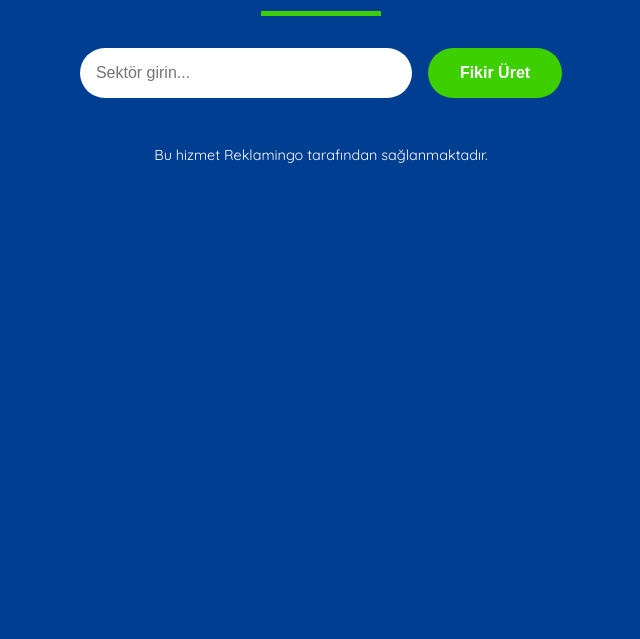
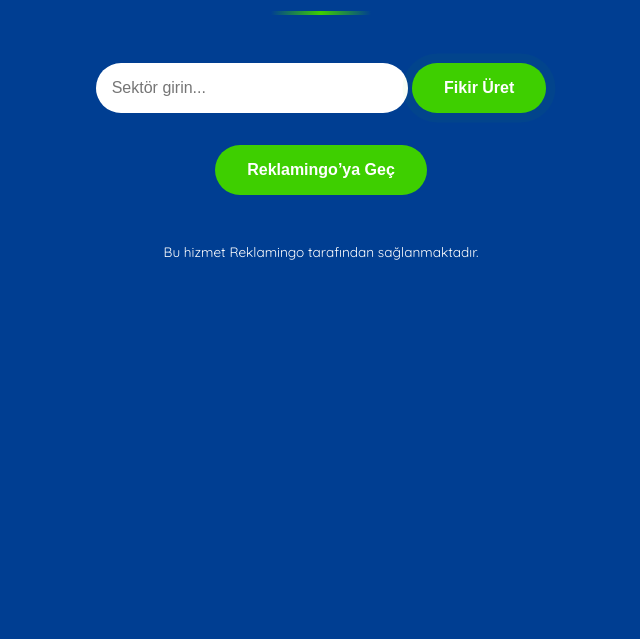
Before and after one commit to reklamingo/reklamingo-ai-assistant, a website: page public/index.html in a window 1280 px wide. Shown: the part 161-800 px from the top of the page, without its empty margins (319-959 px from the left). Drawn offline with Linux system fonts and the light colour scheme.

Commit message:
Add files via upload

```diff
--- a/public/index.html
+++ b/public/index.html
@@ -2,31 +2,31 @@
 <html lang="tr">
 <head>
   <meta charset="UTF-8" />
+  <title>Fikir Asistanı</title>
   <meta name="viewport" content="width=device-width, initial-scale=1.0" />
-    <title>Fikir Asistanı</title>
+  <link rel="stylesheet" href="style.css" />
   <link href="https://fonts.googleapis.com/css2?family=Quicksand&display=swap" rel="stylesheet" />
-    <link rel="stylesheet" href="style.css" />
 </head>
 <body>
   <div class="container">
-        <img src="logo-white.png" alt="Reklamingo Logo" class="logo" />
-        <h1 class="title">Fikir Asistanı</h1>
-        <div class="title-glow"></div>
+    <img src="logo.png" class="logo" alt="Logo" />
+    <h1>Fikir Asistanı</h1>
+    <div class="glow-line"></div>
     <form id="ideaForm">
-            <input type="text" id="sectorInput" placeholder="Sektör girin..." />
-            <button type="submit" id="generateBtn">Fikir Üret</button>
+      <input type="text" placeholder="Sektör girin..." />
+      <button id="submitBtn">Fikir Üret</button>
     </form>
-        <div id="loadingBar" class="loading-bar hidden"></div>
-        <div id="results" class="results hidden">
-            <div class="card">
+    <div class="loader" id="loader"></div>
+    <div class="results hidden" id="results">
       <h2>Kampanya Fikirleri</h2>
-                <ul id="ideasList"></ul>
+      <ul>
+        <li><strong>Örnek Başlık</strong><br>Açıklama metni burada yer alır.</li>
+      </ul>
     </div>
+    <a href="https://reklamingo.com.tr" target="_blank">
+      <button class="cta">Reklamingo’ya Geç</button>
+    </a>
+    <footer>Bu hizmet Reklamingo tarafından sağlanmaktadır.</footer>
   </div>
-        <footer>
-            <p>Bu hizmet Reklamingo tarafından sağlanmaktadır.</p>
-        </footer>
-    </div>
-    <script src="script.js"></script>
 </body>
 </html>
--- a/public/style.css
+++ b/public/style.css
@@ -1,100 +1,88 @@
+
 body {
   margin: 0;
-    padding: 0;
+  font-family: 'Quicksand', sans-serif;
   background-color: #003e92;
-    font-family: 'Quicksand', sans-serif;
   color: white;
+  text-align: center;
 }
 .container {
-    text-align: center;
   padding: 2rem;
 }
 .logo {
   width: 180px;
   margin-bottom: 1rem;
 }
-.title {
+h1 {
   font-size: 2.5rem;
-    font-weight: bold;
-    position: relative;
 }
-.title-glow {
-    width: 120px;
-    height: 5px;
-    background: #3ecf00;
-    margin: 0.5rem auto 2rem auto;
-    animation: glowMove 2s infinite linear;
+.glow-line {
+  height: 4px;
+  width: 100px;
+  background: linear-gradient(90deg, transparent, #3ecf00, transparent);
+  margin: 0.5rem auto 2rem;
+  animation: shimmer 2s infinite linear;
 }
-@keyframes glowMove {
-    0% { opacity: 0.2; transform: scaleX(0.3); }
-    50% { opacity: 1; transform: scaleX(1); }
-    100% { opacity: 0.2; transform: scaleX(0.3); }
+@keyframes shimmer {
+  0% { background-position: -100px; }
+  100% { background-position: 100px; }
 }
-form {
-    display: flex;
-    justify-content: center;
-    gap: 1rem;
-    margin-bottom: 2rem;
-}
-input[type="text"] {
+input {
   padding: 1rem;
-    width: 300px;
+  border-radius: 30px;
   border: none;
-    border-radius: 999px;
+  width: 280px;
   font-size: 1rem;
 }
 button {
   padding: 1rem 2rem;
+  margin-top: 1rem;
+  font-weight: bold;
+  font-size: 1rem;
+  border: none;
+  border-radius: 999px;
+  cursor: pointer;
+}
+#submitBtn {
   background-color: #3ecf00;
   color: white;
-    border: none;
-    border-radius: 999px;
-    font-weight: bold;
-    font-size: 1rem;
-    cursor: pointer;
-    position: relative;
-    overflow: hidden;
+  animation: pulse 2s infinite;
 }
-button.glow::after {
-    content: "";
-    position: absolute;
-    top: 0;
-    left: -100%;
-    width: 100%;
-    height: 100%;
-    background: rgba(255, 255, 255, 0.3);
-    animation: buttonGlow 2s infinite;
+#submitBtn.clicked {
+  animation: none;
 }
-@keyframes buttonGlow {
-    0% { left: -100%; }
-    50% { left: 100%; }
-    100% { left: 100%; }
+@keyframes pulse {
+  0% { box-shadow: 0 0 0 0 rgba(62, 207, 0, 0.7); }
+  70% { box-shadow: 0 0 0 10px rgba(62, 207, 0, 0); }
+  100% { box-shadow: 0 0 0 0 rgba(62, 207, 0, 0); }
 }
-.card {
-    border: 2px solid #3ecf00;
-    padding: 1rem;
-    border-radius: 10px;
-    max-width: 600px;
-    margin: 1rem auto;
-}
-.card h2 {
-    color: #3ecf00;
-}
-.loading-bar {
+.loader {
   width: 100px;
   height: 6px;
   background: #3ecf00;
   margin: 1rem auto;
-    animation: loadingAnim 1s infinite alternate;
+  display: none;
 }
-@keyframes loadingAnim {
-    0% { width: 50px; }
-    100% { width: 100px; }
+.results {
+  border: 2px solid #3ecf00;
+  border-radius: 10px;
+  padding: 1rem;
+  max-width: 500px;
+  margin: 2rem auto;
+  text-align: left;
+}
+.results h2 {
+  color: #3ecf00;
+}
+.cta {
+  background-color: #3ecf00;
+  color: white;
+  margin-top: 2rem;
+}
+footer {
+  margin-top: 3rem;
+  font-size: 0.85rem;
 }
 .hidden {
   display: none;
 }
-footer {
-    margin-top: 3rem;
-    font-size: 0.9rem;
-}
```
Also changed, not shown: public/logo.png (deleted). Lines whose indentation alone changed are shown as unchanged.
